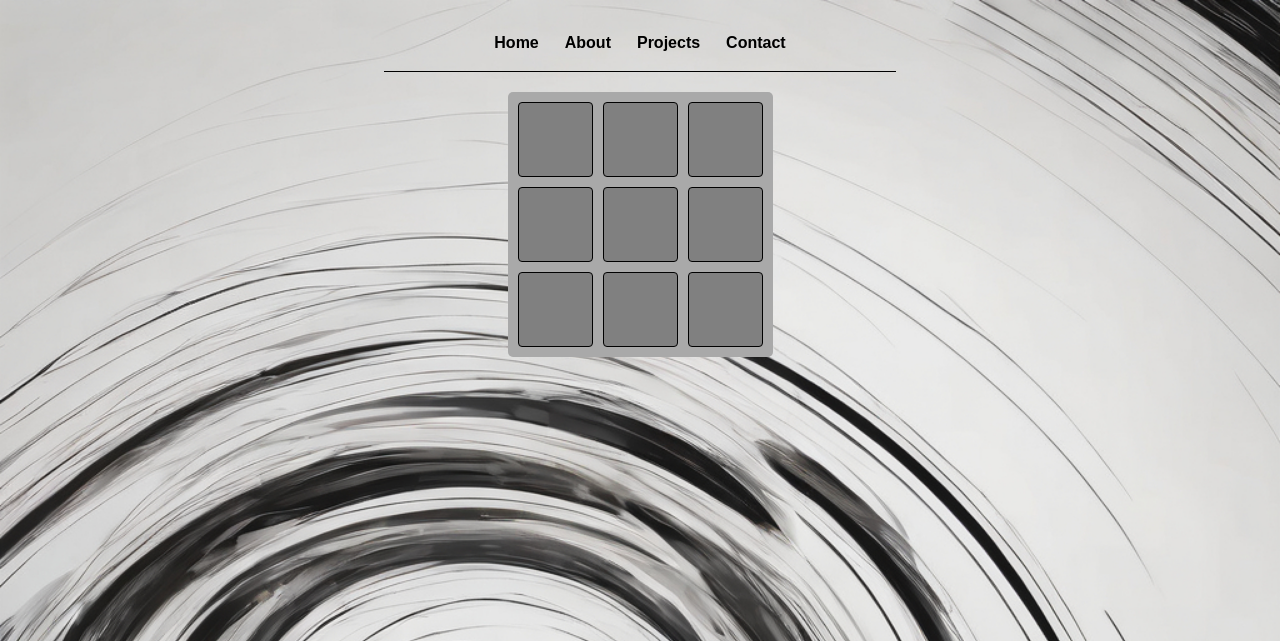
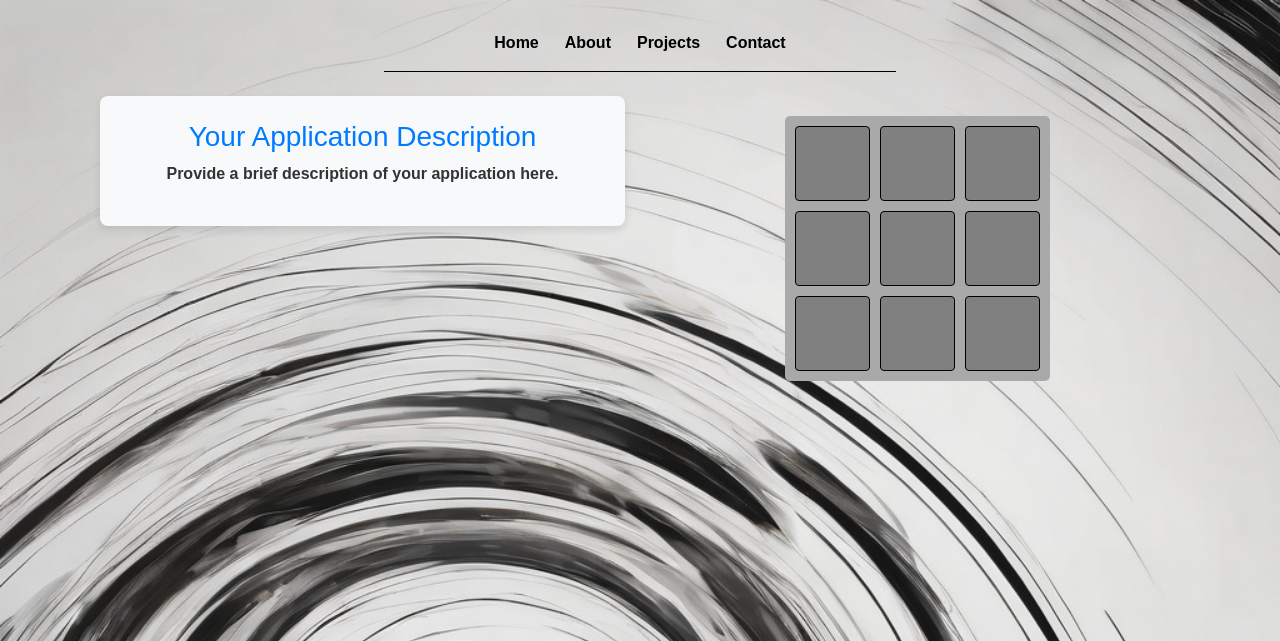
Before and after one commit to trevorfar/Portfolio_Site, a Flask app: page /ticTacToe in a window 1280 px wide. Shown: the top 641 px of the page. Run offline with Flask 3, Linux system fonts and the light colour scheme; some libraries are stand-ins or nearby versions.

Commit message:
Final Style for CALC and TIC TAC TOE

```diff
--- a/static/css/style_app2.css
+++ b/static/css/style_app2.css
@@ -60,3 +60,18 @@ button {
 .cell:hover{
     background-color: rgb(81, 80, 80)
 }
+
+.description-container {
+    background-color: #f8f9fa;
+    padding: 20px;
+    border-radius: 8px;
+    box-shadow: 0 4px 8px rgba(0, 0, 0, 0.1);
+}
+
+.description-container h3 {
+    color: #007bff;
+}
+
+.description-container p {
+    color: #333;
+}
--- a/templates/ticTacToe.html
+++ b/templates/ticTacToe.html
@@ -5,26 +5,40 @@
 {% block content %}
     <link rel="stylesheet" href="{{ url_for('static', filename='css/style_app2.css') }}">
 
-    <div id="alert1">
+    <!-- Description Container and Tic-Tac-Toe Board -->
+    <div class="container mt-4">
+        <div class="row">
+            <!-- Description Container (Left Column) -->
+            <div class="col-md-6 mb-4">
+                <div class="description-container p-4">
+                    <h3>Your Application Description</h3>
+                    <p>Provide a brief description of your application here.</p>
+                </div>
+            </div>
+
+            <!-- Tic-Tac-Toe Board (Right Column) -->
+            <div class="col-md-6">
+                <div id="alert1"></div>
+                <div id="board" class="d-grid grid-template-columns: repeat(3, 75px); grid-gap: 10px; background-color: darkgray; width: fit-content; height: fit-content; margin: 20px auto; padding: 10px; justify-content: center; border-radius: 5px;">
+                    <!-- Your Tic Tac Toe board cells go here -->
+                    <div class="cell" onclick="makeMove(0)"></div>
+                    <div class="cell" onclick="makeMove(1)"></div>
+                    <div class="cell" onclick="makeMove(2)"></div>
+                    <div class="cell" onclick="makeMove(3)"></div>
+                    <div class="cell" onclick="makeMove(4)"></div>
+                    <div class="cell" onclick="makeMove(5)"></div>
+                    <div class="cell" onclick="makeMove(6)"></div>
+                    <div class="cell" onclick="makeMove(7)"></div>
+                    <div class="cell" onclick="makeMove(8)"></div>
+                </div>
+                <div class="content">
+                    <button id="play-again-button" type="button" onclick="resetGame()">Play Again</button>
+                </div>
+            </div>
+        </div>
     </div>
 
-          <div id="board">
-            <div class="cell" onclick ="makeMove(0)"></div>
-            <div class="cell" onclick ="makeMove(1)"></div>
-            <div class="cell" onclick ="makeMove(2)"></div>
-            <div class="cell" onclick ="makeMove(3)"></div>
-            <div class="cell" onclick ="makeMove(4)"></div>
-            <div class="cell" onclick ="makeMove(5)"></div>
-            <div class="cell" onclick ="makeMove(6)"></div>
-            <div class="cell" onclick ="makeMove(7)"></div>
-            <div class="cell" onclick ="makeMove(8)"></div>
-         </div>
-
-         <div class="content">
-          <button id="play-again-button" type="button" onclick="resetGame()">Play Again</button>
-        </div>
 
 
-  <script src="{{ url_for('static', filename='java/tictactoe.js') }}"></script>
-
+    <script src="{{ url_for('static', filename='java/tictactoe.js') }}"></script>
 {% endblock %}
```
Also changed, not shown: static/css/indexStyle.css (+6 -6 lines), static/css/style_about.css (+5 -4 lines), static/css/style_app1.css (+20 -1 lines), templates/calculator.html (+21 -14 lines), 3 other files.
